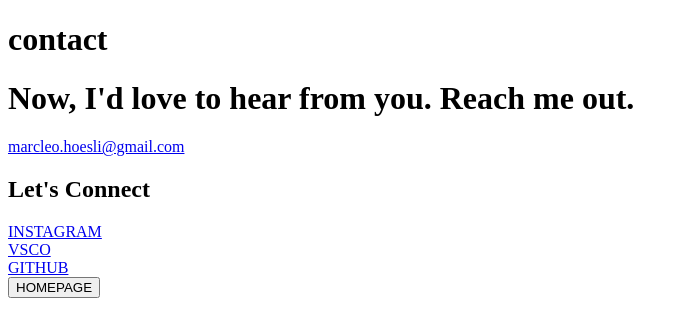
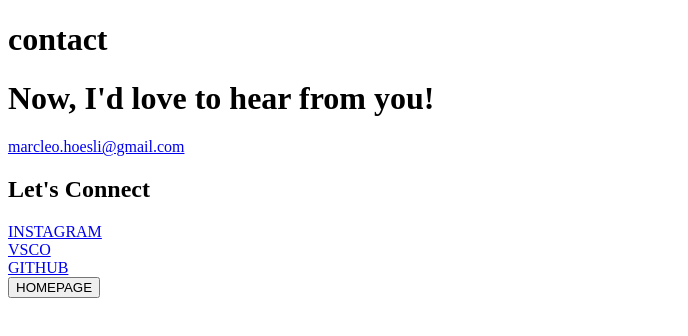
Before and after one commit to callmemarcleo/personalpage, an Angular app in the folder frontend/: page /contact in a window 1280 px wide. Shown: the top 336 px of the page, without its empty margins (0-688 px from the left). Built offline with nearby package versions, Linux system fonts and the light colour scheme.

Commit message:
contact update

```diff
--- a/frontend/src/app/components/contact/contact.component.html
+++ b/frontend/src/app/components/contact/contact.component.html
@@ -8,7 +8,7 @@
 <div class="container2">
     <div class="contact_container">
         <div>
-            <h1>Now, I'd love to hear from you. Reach me out.</h1>
+            <h1>Now, I'd love to hear from you!</h1>
             <a href="marcleo.hoesli@gmail.com">marcleo.hoesli@gmail.com</a>
         </div>
     </div>
```
